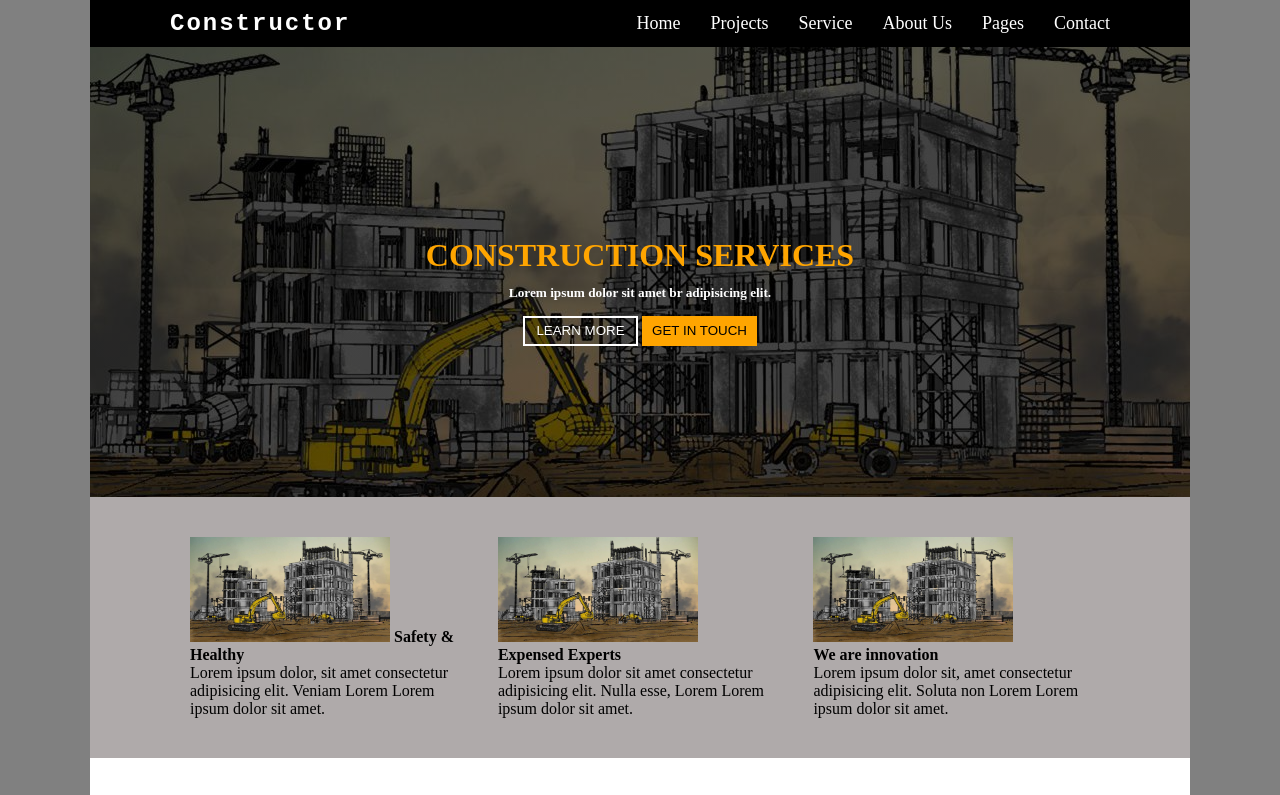
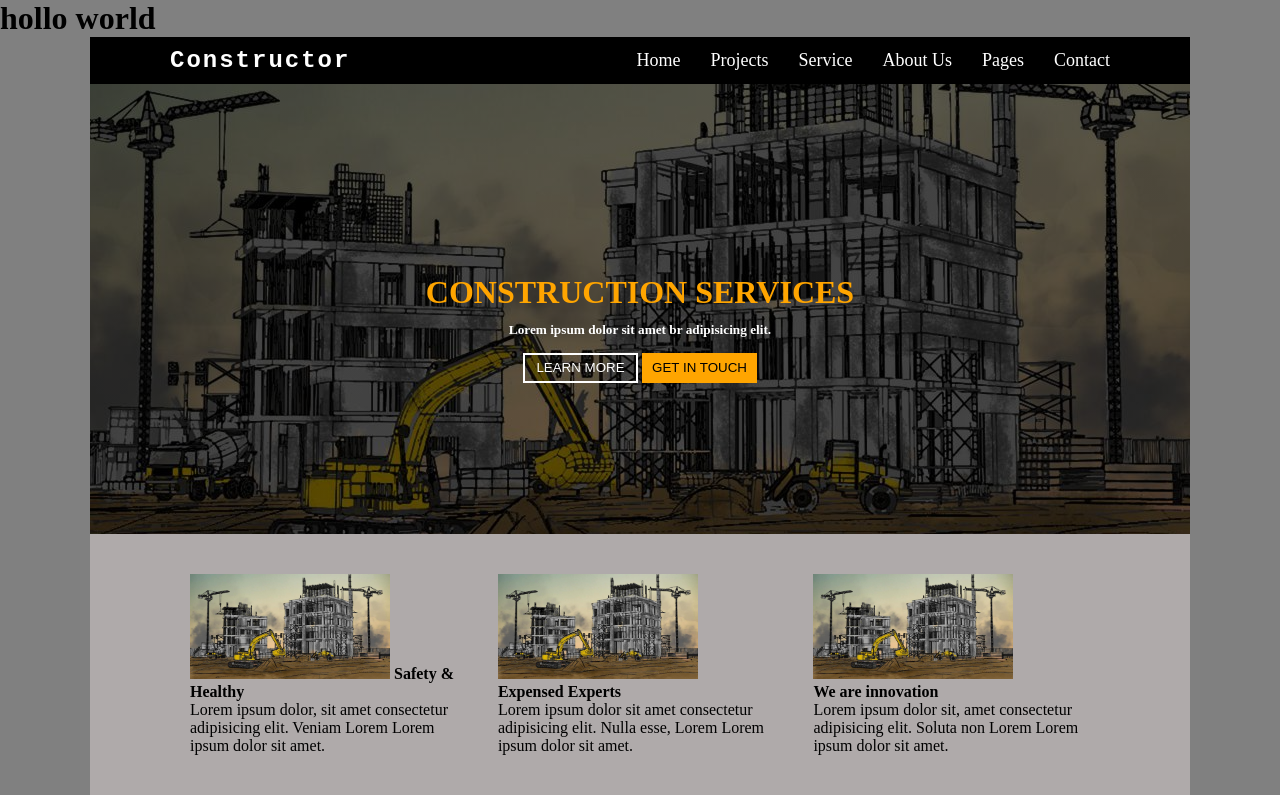
Before and after one commit to MOHIRJONKING/IMTIHON, a plain HTML site: page index.html in a window 1280 px wide. Shown: the top 795 px of the page. Drawn offline with Linux system fonts and the light colour scheme.

Commit message:
hello world qoshildi

```diff
--- a/index.html
+++ b/index.html
@@ -16,6 +16,8 @@
     />
   </head>
   <body>
+
+    <h1>hollo world</h1>
     <div class="wrapper">
       <div class="card">
         <nav>
```
